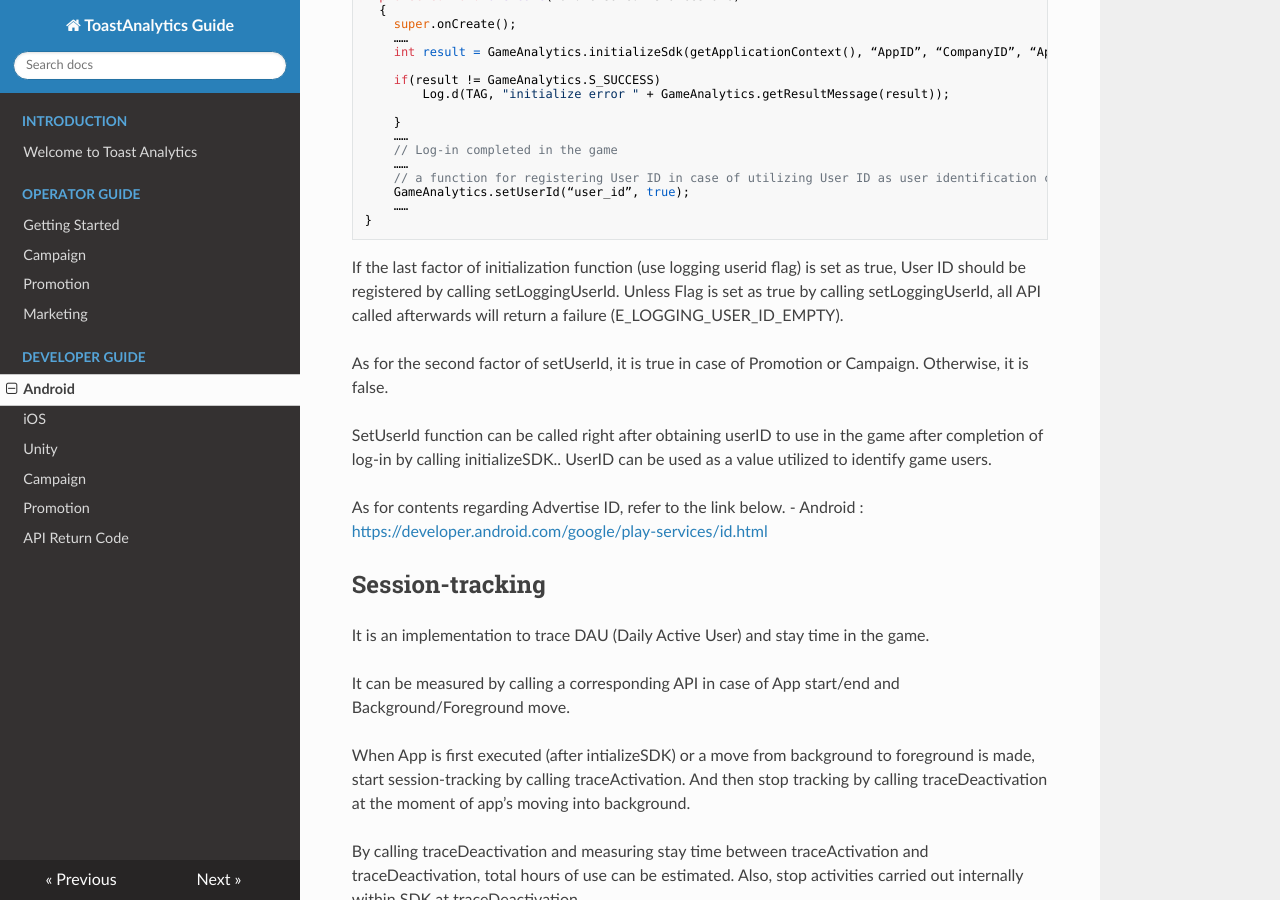
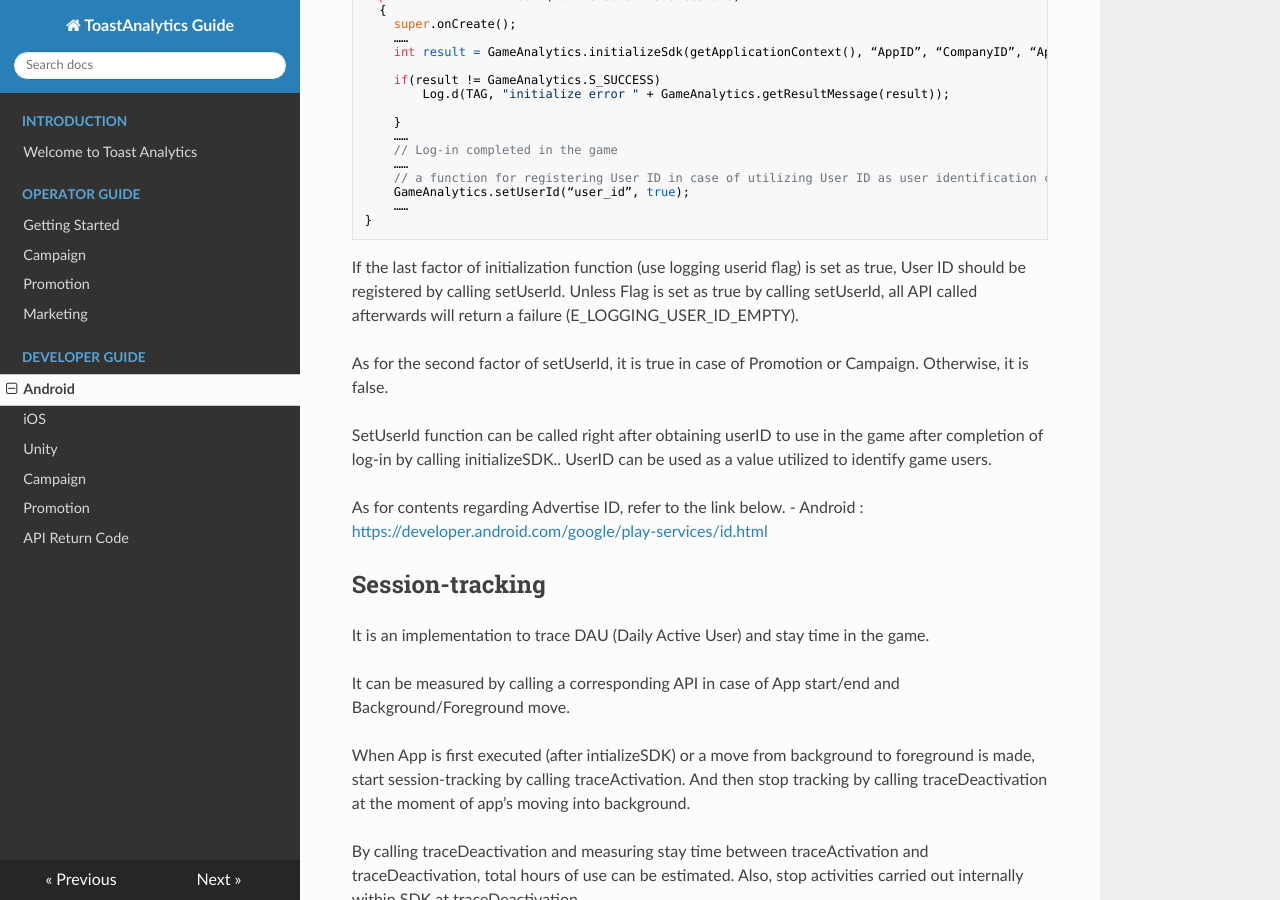
Before and after one commit to ToastAnalytics/ToastAnalytics_EN, an MkDocs documentation site: the page built from docs/Developer/4. Android Developer Guide.md, in a window 1280 px wide and 900 px high, scrolled down 5939 px. Built offline with MkDocs 1.6.1, drawn with Linux system fonts in a browser that asks for light colours; nearby versions of some CDN libraries; old or Windows-style settings are respelled for this version of MkDocs.

Commit message:
Update 4. Android Developer Guide.md

````diff
--- a/docs/Developer/4. Android Developer Guide.md
+++ b/docs/Developer/4. Android Developer Guide.md
@@ -249,7 +249,7 @@ public class TestActivty extends Activity {
 }
 ```
 
-If the last factor of initialization function (use logging userid flag) is set as true, User ID should be registered by calling setLoggingUserId. Unless Flag is set as true by calling setLoggingUserId, all API called afterwards will return a failure (E_LOGGING_USER_ID_EMPTY).
+If the last factor of initialization function (use logging userid flag) is set as true, User ID should be registered by calling setUserId. Unless Flag is set as true by calling setUserId, all API called afterwards will return a failure (E_LOGGING_USER_ID_EMPTY).
 
 As for the second factor of setUserId, it is true in case of Promotion or Campaign. Otherwise, it is false.
 
````
